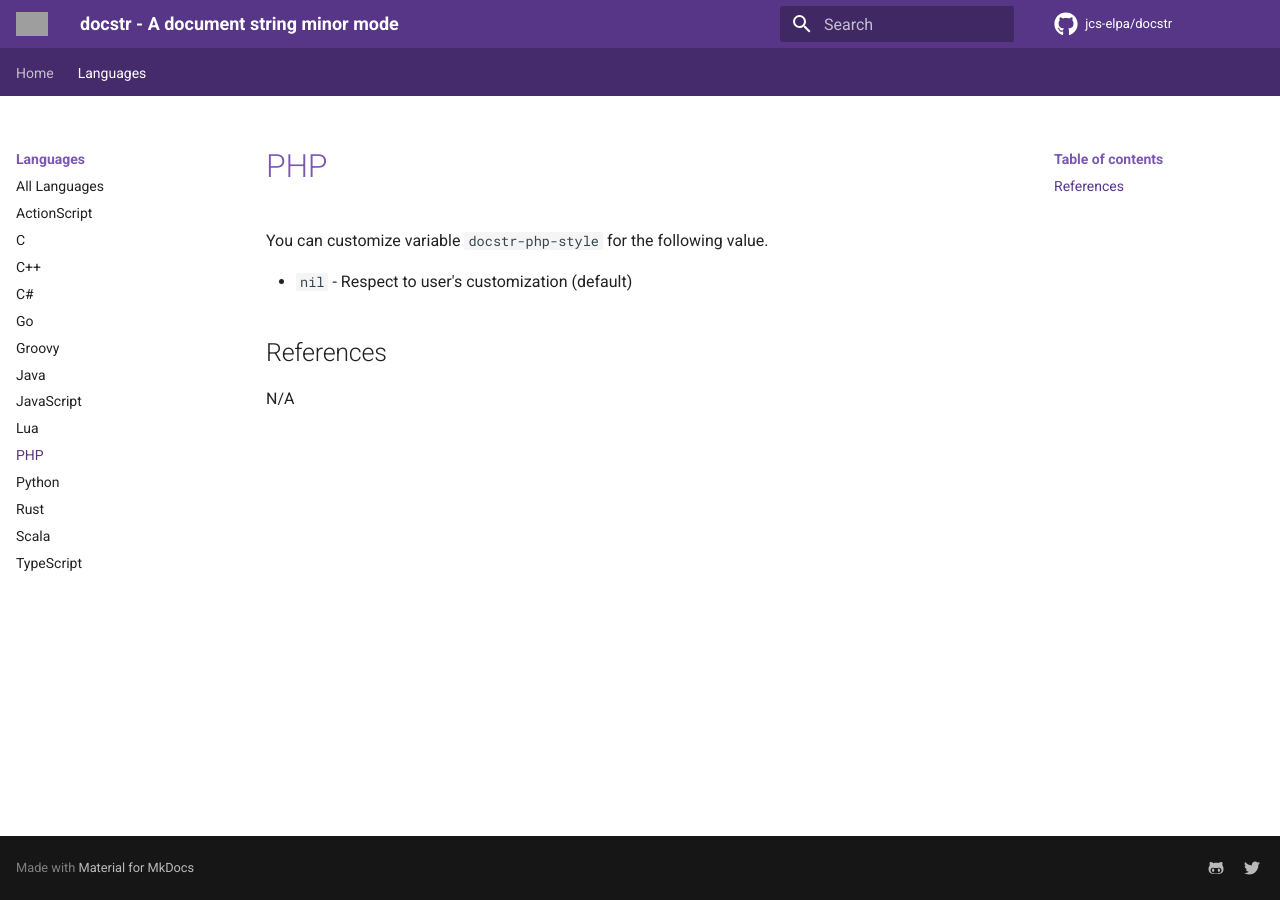
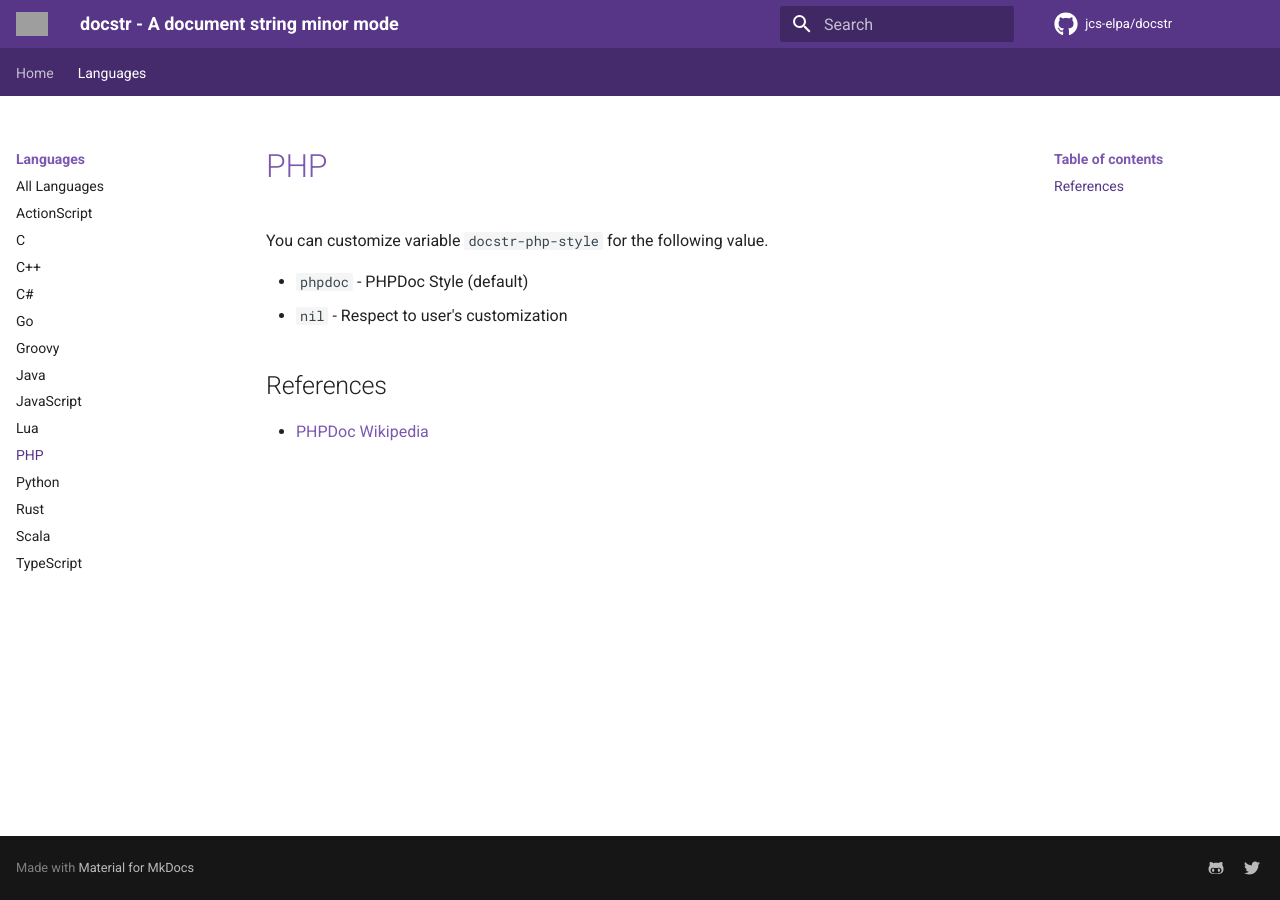
Before and after one commit to emacs-vs/docstr, an MkDocs documentation site: the page built from docs/page/langs/php.md, in a window 1280 px wide. Built offline with MkDocs 1.6.1 and Material for MkDocs 9.7.7, drawn with Linux system fonts in a browser that asks for light colours; comment, search, counter and statistics services are not loaded; grey boxes are pictures that could not be loaded.

Commit message:
Update doc

```diff
--- a/docs/page/langs/php.md
+++ b/docs/page/langs/php.md
@@ -2,8 +2,9 @@
 
 You can customize variable `docstr-php-style` for the following value.
 
-* `nil` - Respect to user's customization (default)
+* `phpdoc` - PHPDoc Style (default)
+* `nil` - Respect to user's customization
 
 ## References
 
-N/A
+* [PHPDoc Wikipedia](https://en.wikipedia.org/wiki/PHPDoc)
```
Also changed, not shown: docs/page/langs/actionscript.md (+2 -1 lines).
